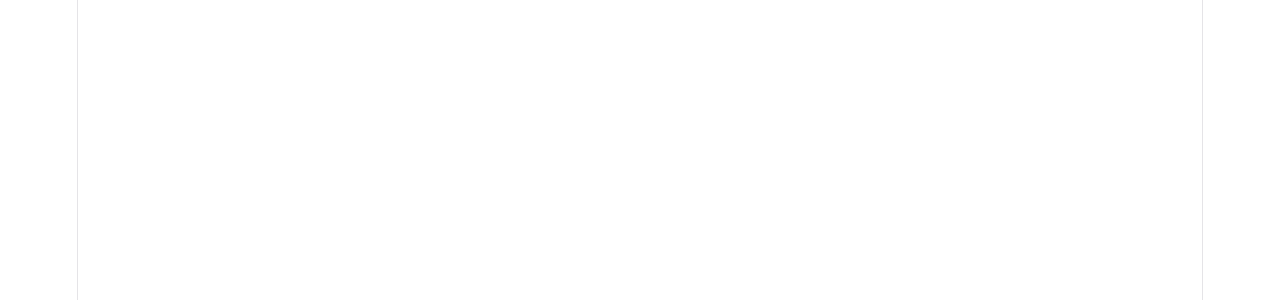
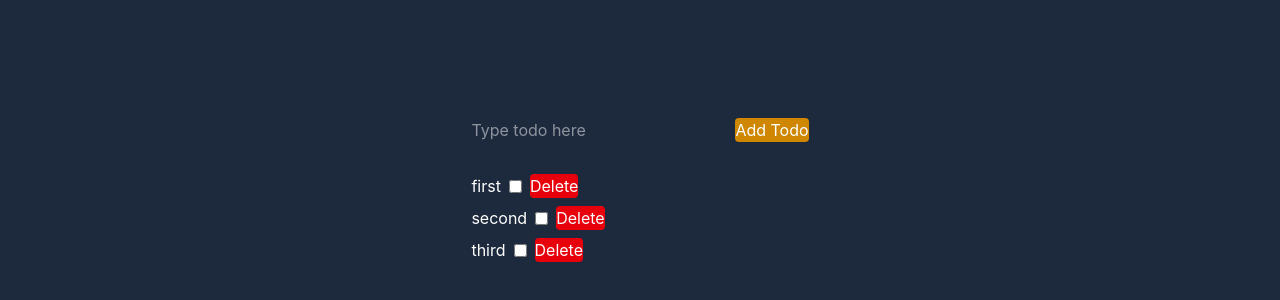
Before and after one commit to XxXSuferXx/TodoApp, a React (Vite) app in the folder frontend/: page / in a window 1280 px wide. Shown: the part 242-542 px from the top of the page. Built offline with nearby package versions, Linux system fonts and the light colour scheme.

Commit message:
feat create todohook

```diff
--- a/frontend/src/App.css
+++ /dev/null
@@ -1 +0,0 @@
-@import "tailwindcss";
--- a/frontend/src/App.tsx
+++ b/frontend/src/App.tsx
@@ -1,8 +1,10 @@
+import Todo from "./Components/Todo"
 
 function App() {
 
   return (
-    <div>
+    <div className= " bg-slate-800 min-h-screen text-white justify-center flex flex-col py-40 items-center">
+        <Todo />
 
     </div>
   )
--- /dev/null
+++ b/frontend/src/Components/Todo.tsx
@@ -0,0 +1,100 @@
+import { useRef, useState } from "react";
+import useInput from "../Hooks/useInput";
+
+interface Todo {
+    id: number;
+    text: string;
+    done: boolean;
+}
+
+function TodoList() {
+    const [todos, setTodos] = useState<Todo[]>([
+        {id: 1, text: "first", done: false},
+        {id: 2, text: "second", done: false},
+        {id: 3, text: "third", done: false},
+    ]);
+
+const todoInput = useInput("");
+const [error, setError] = useState("");
+const nextId = useRef<number>(4);
+
+function addTodo() {
+    const trimmed = todoInput.value.trim();
+    if(trimmed === "") {
+        setError("Todo can't be empty");
+        return;
+    }
+
+    const isDuplicate = todos.some(
+      (todo) => todo.text.toLowerCase() === trimmed.toLowerCase()
+    );
+
+    if(isDuplicate) {
+        setError(`${trimmed} is already on the list`)
+        return;
+    }
+
+    const newTodo: Todo = {
+        id: nextId.current,
+        text: trimmed,
+        done: false,
+    }
+
+    nextId.current += 1;
+    setTodos([...todos,newTodo]);
+    todoInput.reset();
+    setError("");
+}
+
+function handleInputChange(e: React.ChangeEvent<HTMLInputElement>) {
+    todoInput.onChange(e);
+    if (error) setError("");
+}
+
+function toggleTodo (id: number){
+    setTodos(
+         todos.map((todo) =>
+            todo.id === id ? { ...todo, done: !todo.done } : todo
+        )
+    );
+}
+
+function deleteTodo(id: number) {
+    setTodos(
+        todos.filter((todo)=> todo.id !== id)
+    )
+}
+
+function handleKeyDown(e: React.KeyboardEvent<HTMLInputElement>) {
+    if (e.key === "Enter") {
+      addTodo();
+    }
+  }
+
+return (
+    <div className = " bg-slate-800 text-white flex justify-center gap-4 py-50">
+        <div className = " flex flex-col gap-4">
+            <div className = " flex gap-4">
+                 <input value = {todoInput.value} onChange = {handleInputChange} onKeyDown={handleKeyDown} type = "text" placeholder = "Type todo here"></input>
+                 <button onClick = {addTodo} className = " rounded bg-yellow-600">Add Todo</button>
+            </div>
+            <div className = " text-red-500">
+                <span>{error? error:""}</span>
+            </div>
+            <ul className =  " space-y-2">
+                {todos.map((todo) => (
+                <li key={todo.id} className = " flex gap-2 items-center">
+                    <span className={todo.done ? "line-through text-yellow-400" : ""}>
+                    {todo.text}
+                    </span>
+                    <input onChange = {()=>{toggleTodo(todo.id)}} type = "checkbox" checked = {todo.done}/>
+                    <button onClick = {()=> {deleteTodo(todo.id)}} className = " rounded bg-red-600">Delete</button>
+                </li>
+                ))}
+            </ul>
+        </div>
+    </div>
+)
+
+}
+export default TodoList;
--- /dev/null
+++ b/frontend/src/Hooks/useInput.ts
@@ -0,0 +1,23 @@
+import { useState } from "react";
+
+interface UseInputResult {
+  value: string;
+  onChange: (e: React.ChangeEvent<HTMLInputElement>) => void;
+  reset: () => void;
+}
+
+function useInput(initialValue: string = ""): UseInputResult {
+    const [text, setText] = useState<string>(initialValue);
+
+    function handleTextChange(e: React.ChangeEvent<HTMLInputElement>) {
+        setText(e.target.value);
+    }
+
+    function reset() {
+        setText(initialValue);
+    }
+
+    return { value: text, onChange: handleTextChange, reset };
+}
+
+export default useInput;
--- a/frontend/src/index.css
+++ b/frontend/src/index.css
@@ -1,111 +1 @@
-:root {
-  --text: #6b6375;
-  --text-h: #08060d;
-  --bg: #fff;
-  --border: #e5e4e7;
-  --code-bg: #f4f3ec;
-  --accent: #aa3bff;
-  --accent-bg: rgba(170, 59, 255, 0.1);
-  --accent-border: rgba(170, 59, 255, 0.5);
-  --social-bg: rgba(244, 243, 236, 0.5);
-  --shadow:
-    rgba(0, 0, 0, 0.1) 0 10px 15px -3px, rgba(0, 0, 0, 0.05) 0 4px 6px -2px;
-
-  --sans: system-ui, 'Segoe UI', Roboto, sans-serif;
-  --heading: system-ui, 'Segoe UI', Roboto, sans-serif;
-  --mono: ui-monospace, Consolas, monospace;
-
-  font: 18px/145% var(--sans);
-  letter-spacing: 0.18px;
-  color-scheme: light dark;
-  color: var(--text);
-  background: var(--bg);
-  font-synthesis: none;
-  text-rendering: optimizeLegibility;
-  -webkit-font-smoothing: antialiased;
-  -moz-osx-font-smoothing: grayscale;
-
-  @media (max-width: 1024px) {
-    font-size: 16px;
-  }
-}
-
-@media (prefers-color-scheme: dark) {
-  :root {
-    --text: #9ca3af;
-    --text-h: #f3f4f6;
-    --bg: #16171d;
-    --border: #2e303a;
-    --code-bg: #1f2028;
-    --accent: #c084fc;
-    --accent-bg: rgba(192, 132, 252, 0.15);
-    --accent-border: rgba(192, 132, 252, 0.5);
-    --social-bg: rgba(47, 48, 58, 0.5);
-    --shadow:
-      rgba(0, 0, 0, 0.4) 0 10px 15px -3px, rgba(0, 0, 0, 0.25) 0 4px 6px -2px;
-  }
-
-  #social .button-icon {
-    filter: invert(1) brightness(2);
-  }
-}
-
-#root {
-  width: 1126px;
-  max-width: 100%;
-  margin: 0 auto;
-  text-align: center;
-  border-inline: 1px solid var(--border);
-  min-height: 100svh;
-  display: flex;
-  flex-direction: column;
-  box-sizing: border-box;
-}
-
-body {
-  margin: 0;
-}
-
-h1,
-h2 {
-  font-family: var(--heading);
-  font-weight: 500;
-  color: var(--text-h);
-}
-
-h1 {
-  font-size: 56px;
-  letter-spacing: -1.68px;
-  margin: 32px 0;
-  @media (max-width: 1024px) {
-    font-size: 36px;
-    margin: 20px 0;
-  }
-}
-h2 {
-  font-size: 24px;
-  line-height: 118%;
-  letter-spacing: -0.24px;
-  margin: 0 0 8px;
-  @media (max-width: 1024px) {
-    font-size: 20px;
-  }
-}
-p {
-  margin: 0;
-}
-
-code,
-.counter {
-  font-family: var(--mono);
-  display: inline-flex;
-  border-radius: 4px;
-  color: var(--text-h);
-}
-
-code {
-  font-size: 15px;
-  line-height: 135%;
-  padding: 4px 8px;
-  background: var(--code-bg);
-}
+@import "tailwindcss";
```
Also changed, not shown: frontend/src/Types/todo.ts (added, +7 -0 lines).
